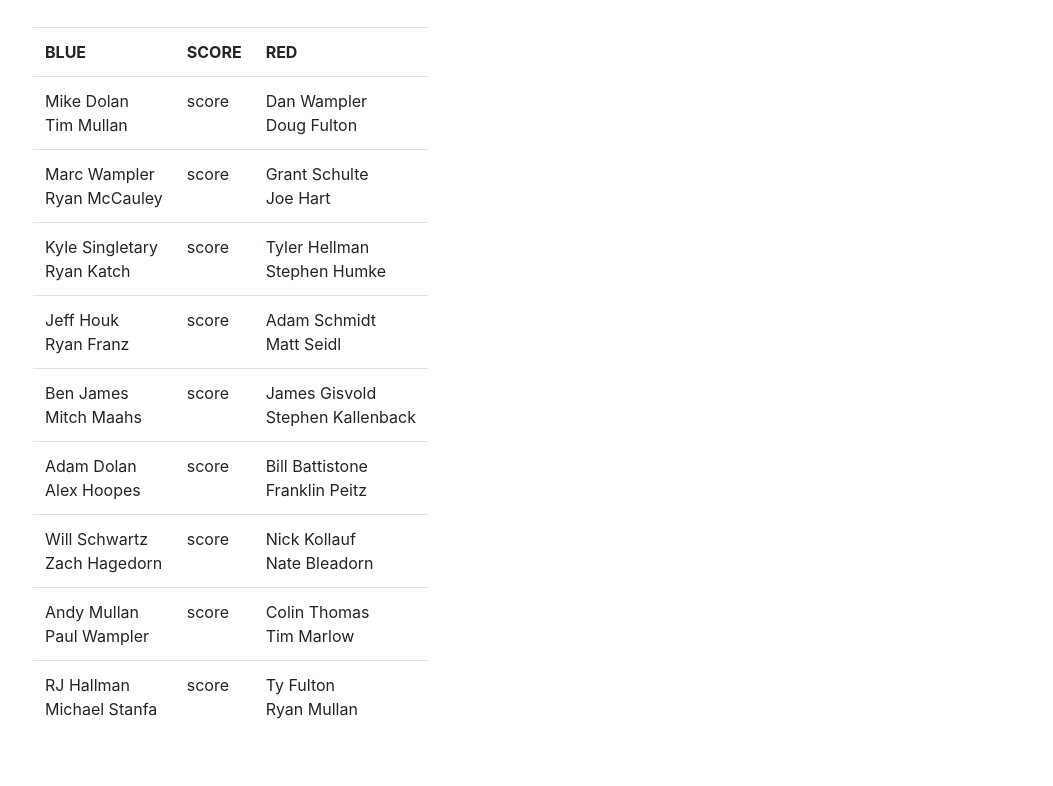
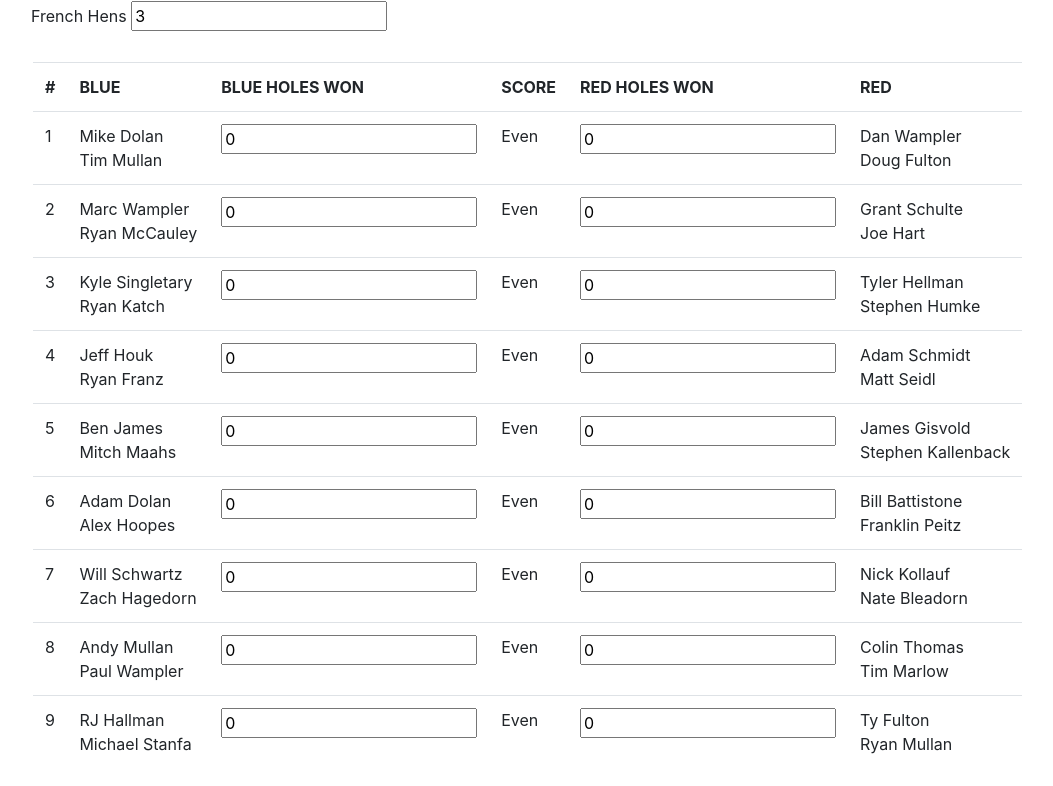
Before and after one commit to michaelstanfa/nogimmes, a plain HTML site: page index.html in a window 1280 px wide. Shown: the part 55-841 px from the top of the page, without its empty margins (54-1107 px from the left). Before the commit the page ends 806 px from the top, so only its background shows below. Drawn offline with nearby package versions, Linux system fonts and the light colour scheme.

Commit message:
basic calculations working

```diff
--- a/index.html
+++ b/index.html
@@ -53,6 +53,10 @@ table {
   <div>
     <h1>Bropen 2020</h1>
 
+    <div>
+      <label for="name">French Hens</label>
+      <input type="text" name="french-hens" id="french-hens" value="3">
+    </div>
     <div id = "matchuptable"></div>
 
 <!--     <p><a href="./admin.html">Admin Panel</a></p> -->
--- a/scripts/main.js
+++ b/scripts/main.js
@@ -51,7 +51,8 @@ function Pair(team, playerOne, playerTwo) {
 	this.playerTwo = playerTwo;
 }
 
-function HeadToHead(pairOne, pairTwo) {
+function HeadToHead(id, pairOne, pairTwo) {
+	this.id = id;
 	this.pairOne = pairOne;
 	this.pairTwo = pairTwo;
 }
@@ -227,47 +228,56 @@ const loadMatchupTable = async () => {
 	console.log("loading loadMatchupTable");
 	$("#matchuptable").html("this is the matchup");
 
-	createMatchup("Mike Dolan",
+	createMatchup(1,
+					"Mike Dolan",
 					"Tim Mullan",
 					"Dan Wampler",
 					"Doug Fulton");
 
-	createMatchup("Marc Wampler",
+	createMatchup(2,
+					"Marc Wampler",
 					"Ryan McCauley",
 					"Grant Schulte",
 					"Joe Hart");
 
-	createMatchup("Kyle Singletary",
+	createMatchup(3,
+					"Kyle Singletary",
 					"Ryan Katch",
 					"Tyler Hellman",
 					"Stephen Humke");
 
-	createMatchup("Jeff Houk",
+	createMatchup(4,
+					"Jeff Houk",
 					"Ryan Franz",
 					"Adam Schmidt",
 					"Matt Seidl");
 
-	createMatchup("Ben James",
+	createMatchup(5,
+					"Ben James",
 					"Mitch Maahs",
 					"James Gisvold",
 					"Stephen Kallenback");
 
-	createMatchup("Adam Dolan",
+	createMatchup(6,
+					"Adam Dolan",
 					"Alex Hoopes",
 					"Bill Battistone",
 					"Franklin Peitz");
 
-	createMatchup("Will Schwartz",
+	createMatchup(7,
+					"Will Schwartz",
 					"Zach Hagedorn",
 					"Nick Kollauf",
 					"Nate Bleadorn");
 
-	createMatchup("Andy Mullan",
+	createMatchup(8,
+					"Andy Mullan",
 					"Paul Wampler",
 					"Colin Thomas",
 					"Tim Marlow");
 
-	createMatchup("RJ Hallman",
+	createMatchup(9,
+					"RJ Hallman",
 					"Michael Stanfa",
 					"Ty Fulton",
 					"Ryan Mullan");
@@ -277,29 +287,35 @@ const loadMatchupTable = async () => {
 
 }
 
-const createMatchup = (blue1, blue2, red1, red2) => {
+const createMatchup = (id, blue1, blue2, red1, red2) => {
 	let blue = new Pair("blue", blue1, blue2);
 	let red = new Pair("red", red1, red2);
-	let h2h = new HeadToHead(blue, red);
+	let h2h = new HeadToHead(id, blue, red);
 	matches.push(h2h);
 }
 
 const setupScorecard = (matches) => {
 	html = TABLE_OPEN;
-	console.log(matches);
 
-	header = TH_OPEN + "BLUE" + TH_CLOSE;
+	header = TH_OPEN + "#" + TH_CLOSE;
+	header += TH_OPEN + "BLUE" + TH_CLOSE;
+	header += TH_OPEN + "BLUE HOLES WON" + TH_CLOSE;
 	header += TH_OPEN + "SCORE" + TH_CLOSE;
+	header += TH_OPEN + "RED HOLES WON" + TH_CLOSE;
 	header += TH_OPEN + "RED" + TH_CLOSE;
 
 	body = "";
 
 	matches.forEach(match => {
-		console.log(match);
 		body += TR_OPEN;
+		body += TD_OPEN + match.id + TD_CLOSE;
 		body += TD_OPEN + match.pairOne.playerOne + br + match.pairOne.playerTwo + TD_CLOSE;
-		body += TD_OPEN + "score" + TD_CLOSE;
+		body += "<td><input id='iterator_blue_" + match.id + "' value=0 onchange = 'calculateHeadToHeadScore(this.value, \"blue\"," + match.id + ")'></td>";
+		body += "<td id='iterator_score_" + match.id + "'>Even</td>"
+		body += "<td><input  id='iterator_red_" + match.id + "' value=0 onchange = 'calculateHeadToHeadScore(this.value, \"red\"," + match.id + ")'></td>";
+
 		body += TD_OPEN + match.pairTwo.playerOne + br + match.pairTwo.playerTwo + TD_CLOSE;
+
 		body += TR_CLOSE;
 	});
 
@@ -312,6 +328,23 @@ const setupScorecard = (matches) => {
 
 
 	$("#matchuptable").html(html);
+
+}
+
+const calculateHeadToHeadScore = (value, color, match) => {
+
+	var blueVal = $("#iterator_blue_" + match).val();
+	var redVal = $("#iterator_red_" + match).val();
+
+	var score = blueVal - redVal;
+
+	if(score > 0) {
+		$("#iterator_score_" + match).html("Blue +" + score);
+	} else if (score < 0) {
+		$("#iterator_score_" + match).html("Red +" + -score);
+	} else {
+		$("#iterator_score_" + match).html("Even");
+	}
 
 }
 
```
